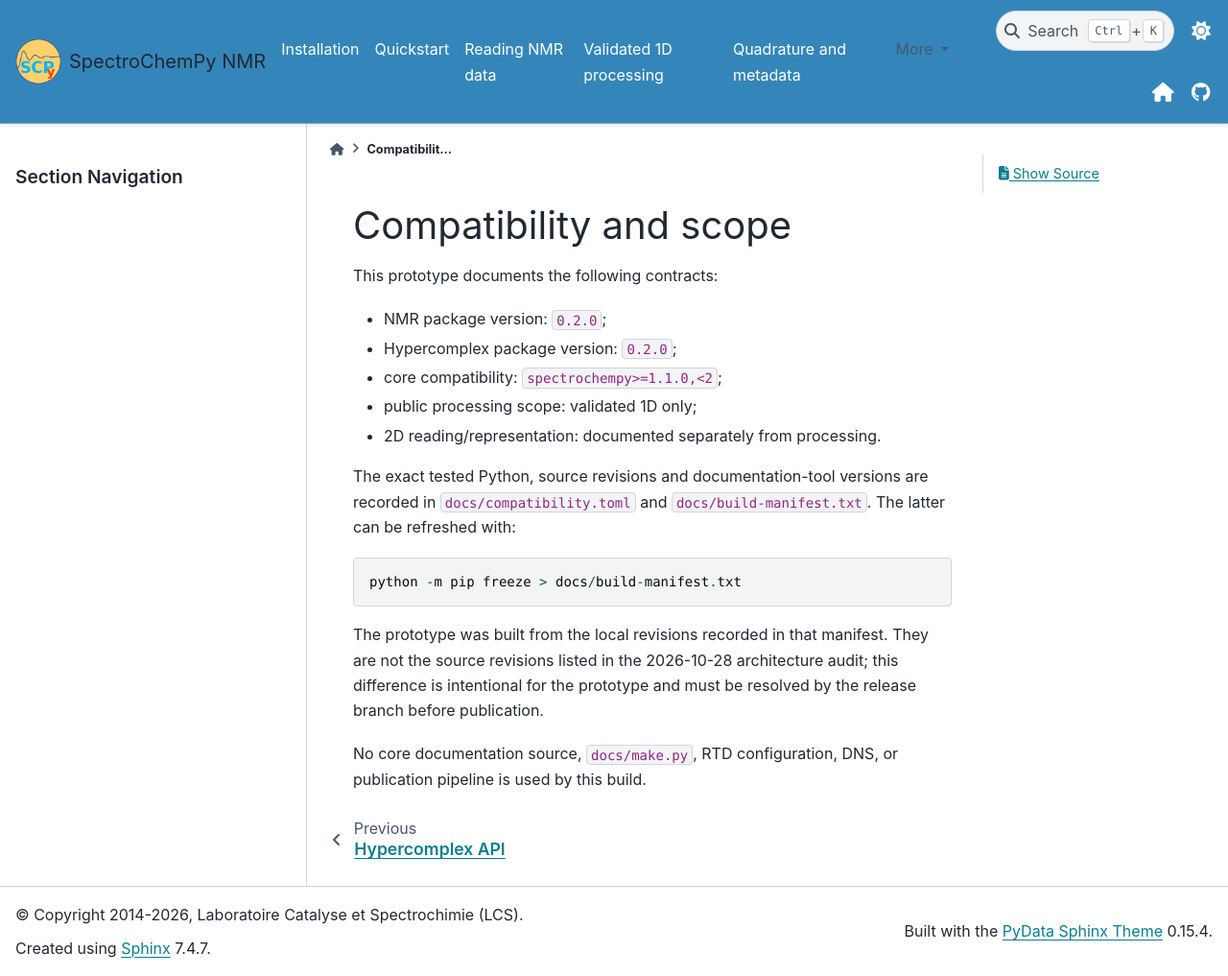
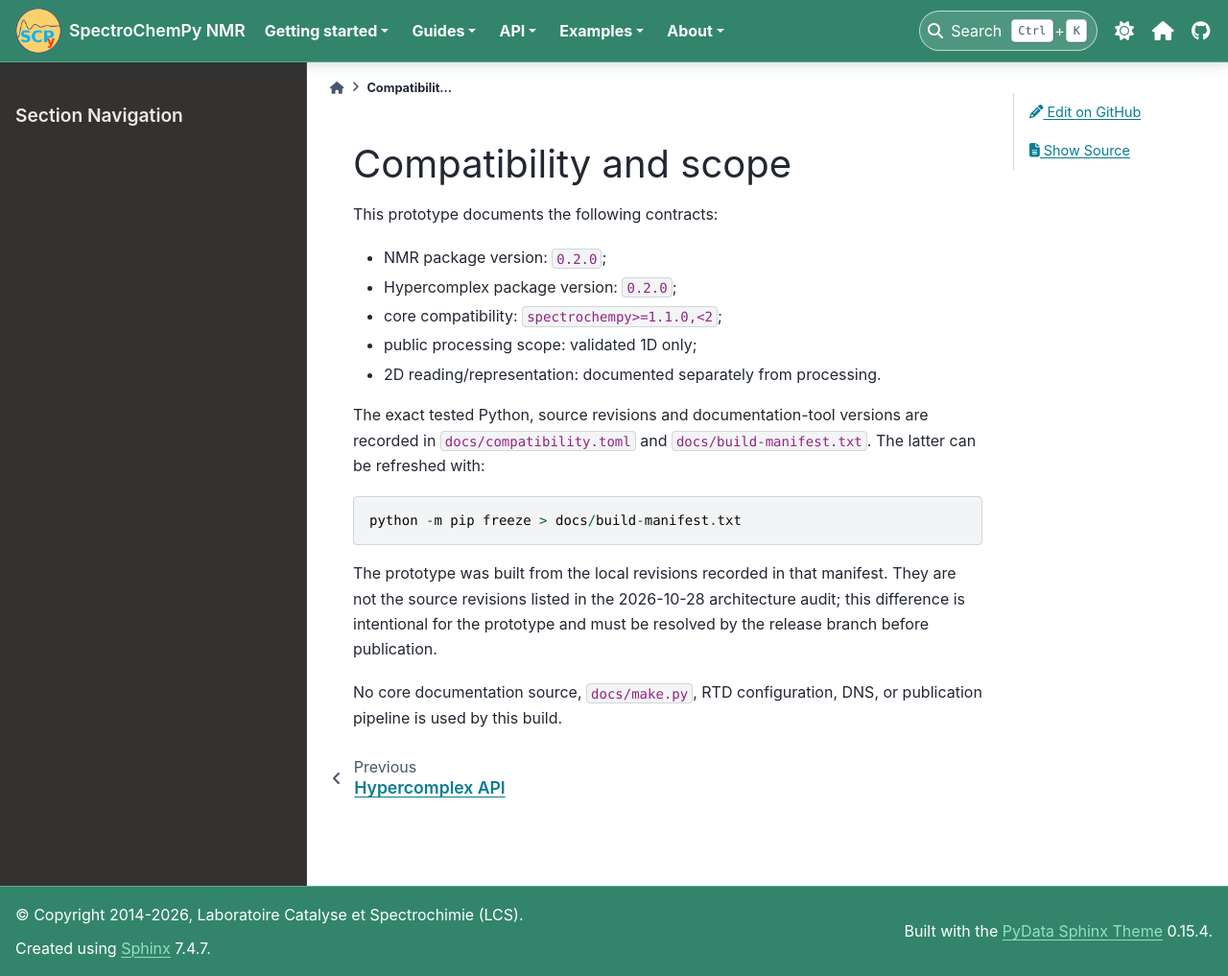
Before and after one commit to spectrochempy/spectrochempy-nmr, a Sphinx documentation site: the page built from docs/compatibility.rst, in a window 1280 px wide and 1017 px high. Shown: the whole window at 96% size. Built offline with Sphinx 7.4.7 and the PyData theme 0.15.4, drawn with Linux system fonts in a browser that asks for light colours; pages that are not in the unit, such as notebooks, are missing from menus.

Commit message:
DOC: align NMR theme and execute gallery fixtures

```diff
--- a/docs/_static/css/nmr.css
+++ b/docs/_static/css/nmr.css
@@ -1,28 +1,150 @@
-/* Small, documented branding overlay; it does not import core CSS. */
+/*
+ * SpectroChemPy NMR variation of the core pydata-sphinx-theme overlay.
+ *
+ * The layout selectors below are a deliberately small, reviewed subset of
+ * spectrochempy/docs/_static/css/pydata-scpy.css. The NMR identity changes
+ * only the brand/accent palette; it does not import the core checkout or copy
+ * the core version-switcher implementation.
+ */
 :root {
-  --pst-color-primary: #0069d6;
-  --pst-color-primary-highlight: #074fb3;
-  --pst-color-link: #0069d6;
-  --pst-color-link-hover: #074fb3;
+  --scp-header-green: #32856b;
+  --scp-sidebar: #343131;
+  --scp-sidebar-hover: #454140;
+  --scp-sidebar-heading: #8bd5b4;
+  --scp-ink: #163c32;
+  --scp-muted: #55766b;
+  --scp-paper: #f5f7fa;
+  --scp-line: #d7e1e8;
+  --scp-accent: #8fe3bd;
+  --pst-color-primary: #087f5b;
+  --pst-color-primary-highlight: #056044;
+  --pst-color-link: #087f5b;
+  --pst-color-link-hover: #056044;
+  --pst-sidebar-secondary: 15rem;
+}
+
+body,
+.bd-container {
+  background: var(--scp-sidebar);
+}
+
+.bd-main {
+  background: var(--pst-color-background);
 }
 
 .bd-header {
-  background: #3486ba !important;
+  background: var(--scp-header-green) !important;
   border-bottom: 1px solid rgba(255, 255, 255, 0.24);
+  box-shadow: 0 0.2rem 0.7rem rgba(20, 77, 59, 0.18);
 }
 
-.bd-header a,
+.bd-header .navbar-brand .logo__title,
+.bd-header .navbar-nav > .nav-item > .nav-link,
+.bd-header .navbar-nav > .nav-item > .dropdown-toggle,
+.bd-header .navbar-icon-links a,
 .bd-header .theme-switch-button {
-  color: #fff !important;
+  color: #ffffff !important;
 }
 
-.bd-header a:hover {
-  color: #ffd36d !important;
+.bd-header .navbar-nav > .nav-item > .nav-link:hover,
+.bd-header .navbar-nav > .nav-item > .dropdown-toggle:hover,
+.bd-header .navbar-icon-links a:hover,
+.bd-header .theme-switch-button:hover {
+  color: var(--scp-accent) !important;
+}
+
+.bd-header .search-button-field {
+  border-color: rgba(255, 255, 255, 0.65);
+  background: rgba(255, 255, 255, 0.14);
+  color: #ffffff !important;
+}
+
+.bd-header .search-button-field:hover {
+  background: rgba(255, 255, 255, 0.22);
+}
+
+.navbar-brand img {
+  max-height: 48px;
+  width: auto;
+}
+
+.navbar-brand .logo__title {
+  font-size: 1.1rem;
+  font-weight: 600;
+  white-space: nowrap;
+}
+
+.navbar-nav > .nav-item > .nav-link,
+.navbar-nav > .nav-item > .dropdown-toggle {
+  font-weight: 650;
+}
+
+.bd-sidebar-primary {
+  background: var(--scp-sidebar);
+  border-right: 1px solid rgba(255, 255, 255, 0.1);
+  color: #f3f2ef;
+}
+
+.bd-sidebar-primary .bd-links a,
+.bd-sidebar-primary .sidebar-header-items a,
+.bd-sidebar-primary .sidebar-primary-item,
+.bd-sidebar-primary .sidebar-primary-item h1,
+.bd-sidebar-primary .sidebar-primary-item h2,
+.bd-sidebar-primary .sidebar-primary-item h3,
+.bd-sidebar-primary .sidebar-primary-item h4 {
+  color: #eceae7;
+}
+
+.bd-sidebar-primary .bd-links a:hover,
+.bd-sidebar-primary .sidebar-header-items a:hover {
+  background: var(--scp-sidebar-hover);
+  color: #ffffff;
+}
+
+.bd-sidebar-primary .bd-links .current > a {
+  border-left: 3px solid var(--scp-accent);
+  background: var(--scp-sidebar-hover);
+  color: #ffffff;
+  font-weight: 700;
+}
+
+.bd-sidebar-primary .bd-links p.caption,
+.bd-sidebar-primary .sidebar-header-items__title {
+  color: var(--scp-sidebar-heading);
+}
+
+.bd-footer {
+  background: var(--scp-header-green);
+  border-top-color: rgba(255, 255, 255, 0.24);
+  color: #ffffff;
+}
+
+.bd-footer p,
+.bd-footer .nav-link,
+.bd-footer .footer-item,
+.bd-footer .footer-item p {
+  color: #ffffff !important;
+}
+
+.bd-footer a {
+  color: var(--scp-accent) !important;
+}
+
+.bd-footer a:hover {
+  color: #ffffff !important;
+}
+
+code.literal {
+  font-size: 0.875em;
 }
 
 html[data-theme="dark"] {
-  --pst-color-primary: #5aa2f0;
-  --pst-color-primary-highlight: #8bbcff;
-  --pst-color-link: #74c0fc;
-  --pst-color-link-hover: #a5d8ff;
+  --scp-ink: #e7f0f5;
+  --scp-muted: #b4c7d3;
+  --scp-paper: #101c26;
+  --scp-line: #335064;
+  --pst-color-primary: #72d6ae;
+  --pst-color-primary-highlight: #a1f0cc;
+  --pst-color-link: #8be8c0;
+  --pst-color-link-hover: #b3f3d7;
 }
--- /dev/null
+++ b/docs/_templates/navbar-nav.html
@@ -0,0 +1,45 @@
+{% set menus = [
+  ('Getting started', [
+    ('getting_started/installation', 'Installation'),
+    ('getting_started/quickstart', 'Quickstart')
+  ]),
+  ('Guides', [
+    ('userguide/reading_data', 'Reading NMR data'),
+    ('userguide/processing_1d', 'Validated 1D processing'),
+    ('concepts/quadrature', 'Quadrature'),
+    ('concepts/hypercomplex', 'Hypercomplex data')
+  ]),
+  ('API', [
+    ('reference/nmr_api', 'NMR API'),
+    ('reference/hypercomplex_api', 'Hypercomplex API')
+  ]),
+  ('Examples', [
+    ('examples/gallery/importer/index', 'Import'),
+    ('examples/gallery/apodization/index', 'Apodization'),
+    ('examples/gallery/nmr/index', 'NMR processing')
+  ]),
+  ('About', [
+    ('compatibility', 'Compatibility')
+  ])
+] %}
+{% set active_group = section_title %}
+<nav aria-label="{{ _('Main navigation') }}">
+  <ul class="bd-navbar-elements navbar-nav">
+    {% for label, pages in menus %}
+      {% set menu_id = unique_html_id('nmr-nav-menu') %}
+      <li class="nav-item dropdown{% if active_group == label %} current active{% endif %}">
+        <button class="btn dropdown-toggle nav-item" type="button"
+                data-bs-toggle="dropdown" aria-expanded="false"
+                aria-controls="{{ menu_id }}">{{ label }}</button>
+        <ul id="{{ menu_id }}" class="dropdown-menu">
+          {% for target, title in pages %}
+            {% if hasdoc(target) %}
+              <li><a class="dropdown-item{% if pagename == target %} active{% endif %}"
+                     href="{{ pathto(target) }}"{% if pagename == target %} aria-current="page"{% endif %}>{{ title }}</a></li>
+            {% endif %}
+          {% endfor %}
+        </ul>
+      </li>
+    {% endfor %}
+  </ul>
+</nav>
--- a/docs/conf.py
+++ b/docs/conf.py
@@ -25,6 +25,7 @@
 master_doc = "index"
 source_suffix = ".rst"
 exclude_patterns = ["_build", "_static", "**.ipynb_checkpoints"]
+templates_path = ["_templates"]
 
 core_docs_url = os.environ.get(
     "NMR_CORE_DOCS_URL", "https://www.spectrochempy.fr/latest/"
@@ -82,10 +83,13 @@
     "navbar_start": ["navbar-logo"],
     "navbar_end": ["theme-switcher", "navbar-icon-links"],
     "navbar_persistent": ["search-button-field"],
+    "header_links_before_dropdown": 6,
     "navigation_depth": 4,
     "show_nav_level": 1,
     "show_toc_level": 2,
     "collapse_navigation": False,
+    "use_edit_page_button": True,
+    "search_bar_text": "Search the NMR documentation...",
     "icon_links": [
         {
             "name": "SpectroChemPy",
@@ -126,7 +130,8 @@
     ],
     "filename_pattern": r"plot_",
     "ignore_pattern": r"(^|/)(plot_processing_cp_nmr|plot_processing_nmr_2d)\.py$",
-    "plot_gallery": False,
+    "plot_gallery": os.environ.get("NMR_DOCS_EXECUTE") == "1"
+    or os.environ.get("READTHEDOCS", "").lower() == "true",
     "abort_on_example_error": True,
     "only_warn_on_example_error": False,
     "download_all_examples": False,
--- /dev/null
+++ b/docs/fetch_gallery_data.py
@@ -0,0 +1,47 @@
+"""Fetch and verify only the licensed NMR fixtures used by the gallery."""
+
+from __future__ import annotations
+
+import hashlib
+import os
+import tomllib
+from pathlib import Path
+from urllib.request import urlopen
+
+import spectrochempy as scp
+
+
+ROOT = Path(__file__).parent
+MANIFEST = ROOT / "gallery-fixtures.toml"
+
+
+def main() -> None:
+    manifest = tomllib.loads(MANIFEST.read_text(encoding="utf-8"))
+    base_url = (
+        "https://raw.githubusercontent.com/spectrochempy/spectrochempy_data/"
+        f"{manifest['source_commit']}/{manifest['source_root']}"
+    )
+    destination = Path(os.environ.get("SCP_GALLERY_DATADIR", scp.preferences.datadir))
+    total = 0
+    for entry in manifest["files"]:
+        relative = Path(entry["path"])
+        target = destination / relative
+        target.parent.mkdir(parents=True, exist_ok=True)
+        with urlopen(f"{base_url}/{entry['path']}", timeout=60) as response:
+            payload = response.read()
+        digest = hashlib.sha256(payload).hexdigest()
+        if len(payload) != entry["size"] or digest != entry["sha256"]:
+            raise RuntimeError(
+                f"Fixture verification failed for {relative}: "
+                f"size={len(payload)} sha256={digest}"
+            )
+        target.write_bytes(payload)
+        total += len(payload)
+    print(
+        f"Fetched and verified {len(manifest['files'])} fixtures "
+        f"({total} bytes) from {manifest['source_commit']} into {destination}"
+    )
+
+
+if __name__ == "__main__":
+    main()
--- a/docs/requirements-docs.txt
+++ b/docs/requirements-docs.txt
@@ -1,4 +1,4 @@
-Sphinx==8.2.3
-pydata-sphinx-theme==0.20.0
+Sphinx==7.4.7
+pydata-sphinx-theme==0.17.1
 sphinx-gallery==0.19.0
 numpydoc==1.8.0
```
Also changed, not shown: docs/README.md (+12 -5 lines), docs/build-manifest.txt (+14 -10 lines), docs/compatibility.toml (+16 -11 lines), docs/fixtures.md (added, +20 -0 lines), docs/gallery-fixtures.toml (added, +64 -0 lines), docs/index.rst (+12 -3 lines), docs/phase2b-validation.md (added, +50 -0 lines), docs/rtd-preproduction.md (+13 -8 lines), .readthedocs.yaml, 1 other file.
